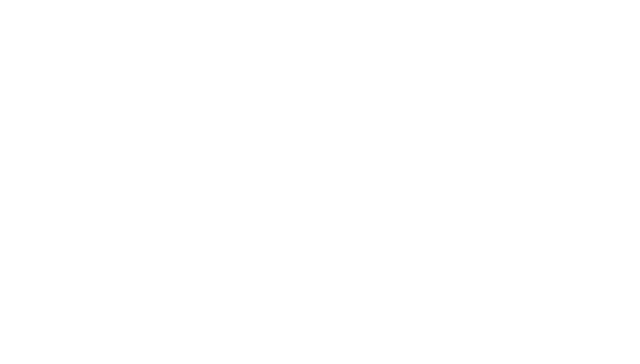
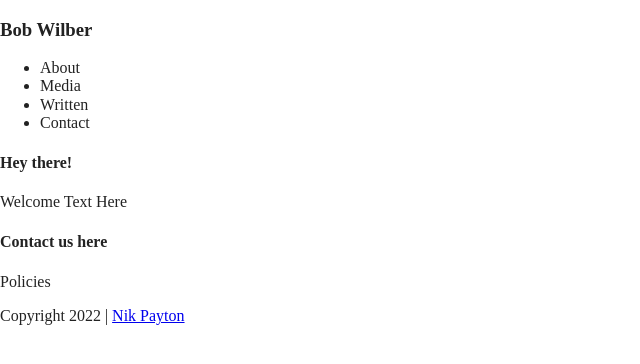
Before and after one commit to niko1402/bob-wilber-newsite, a website built with Parcel: page index.html in a window 1280 px wide. Shown: the whole page, without its empty margins (0-640 px from the left). Built offline with nearby package versions, Linux system fonts and the light colour scheme.

Commit message:
Started filling in basic code for landing page

```diff
--- a/index.html
+++ b/index.html
@@ -3,7 +3,7 @@
 
 <head>
   <meta charset="utf-8">
-  <title></title>
+  <title>Bob Wilber</title>
   <meta name="description" content="">
   <meta name="viewport" content="width=device-width, initial-scale=1">
 
@@ -25,21 +25,40 @@
 <body>
 
   <header>
-    <!-- Logo, name -->
-    <!-- Navigation bar. Fix on top of screen-->
-    <!-- Background Image? -->
+    <div class="content-wrapper">
+      <!-- Logo, name -->
+      <h3>Bob Wilber</h3>
+      <!-- Navigation bar. Fix on top of screen-->
+      <nav id="navbar">
+        <ul class="navigation">
+          <li>About</li>
+          <li>Media</li>
+          <li>Written</li>
+          <li>Contact</li>
+        </ul>
+      </nav>
+    </div>
   </header>
 
   <main>
-    <!-- Image? -->
-    <!-- Welcome text as per old site -->
-    <!--  -->
+    <div class="content">
+      <div class="content-wrapper">
+        <h4>Hey there!</h4>
+        <p>Welcome Text Here</p>
+      </div>
+    </div>
   </main>
 
   <footer>
-    <!-- contact form, or just link to contact page? -->
-    <!-- Policy -->
-    <!-- Copyright -->
+    <div class="content-wrapper">
+      <h4 class="contact">
+        Contact us here
+      </h4>
+      <p>Policies</p>
+      <div class="copyright">
+        <p>Copyright 2022 | <a href="nikpayton.tech" target="_blank">Nik Payton</a></p>
+      </div>
+    </div>
   </footer>
 
   <script src="js/vendor/modernizr-3.11.2.min.js"></script>
```
